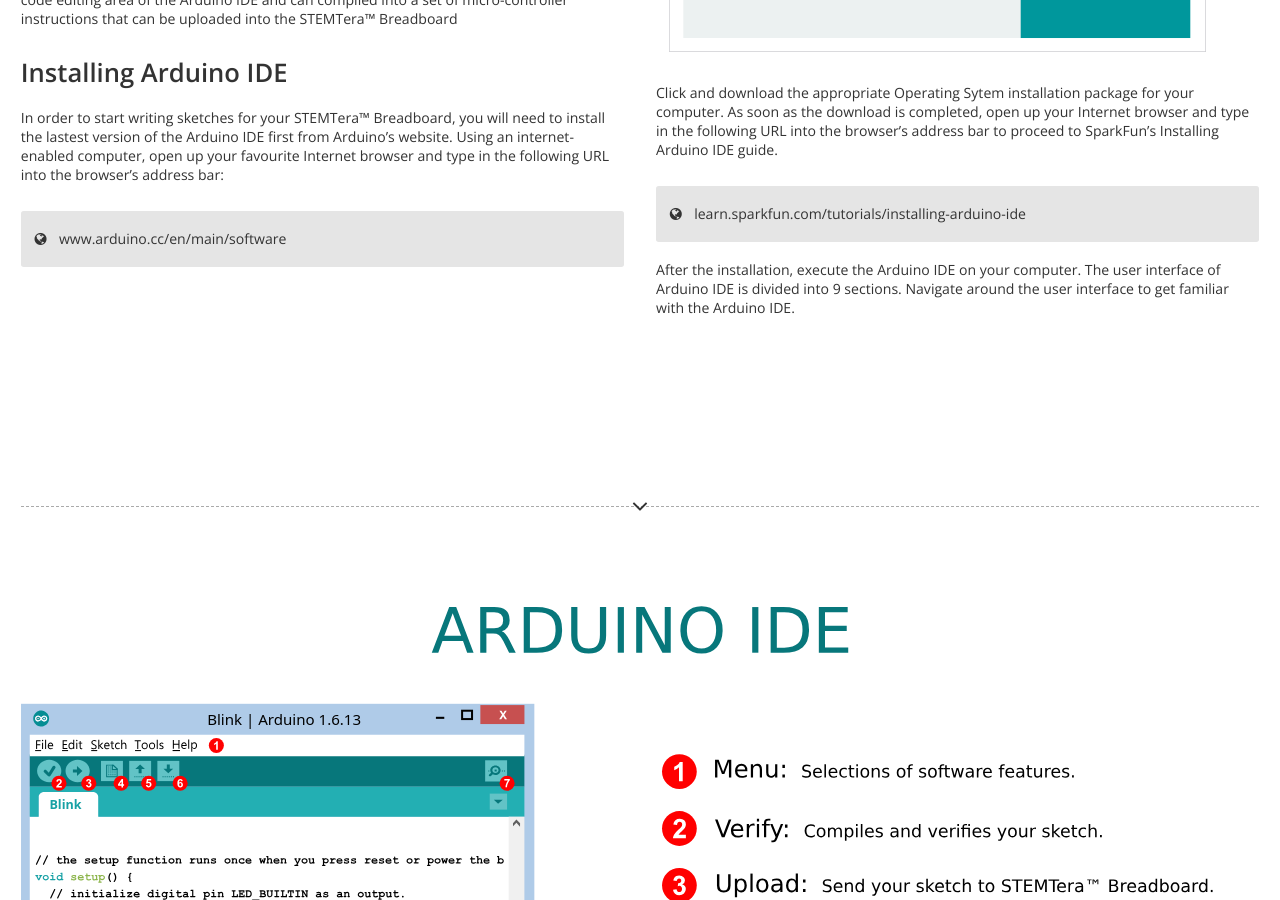
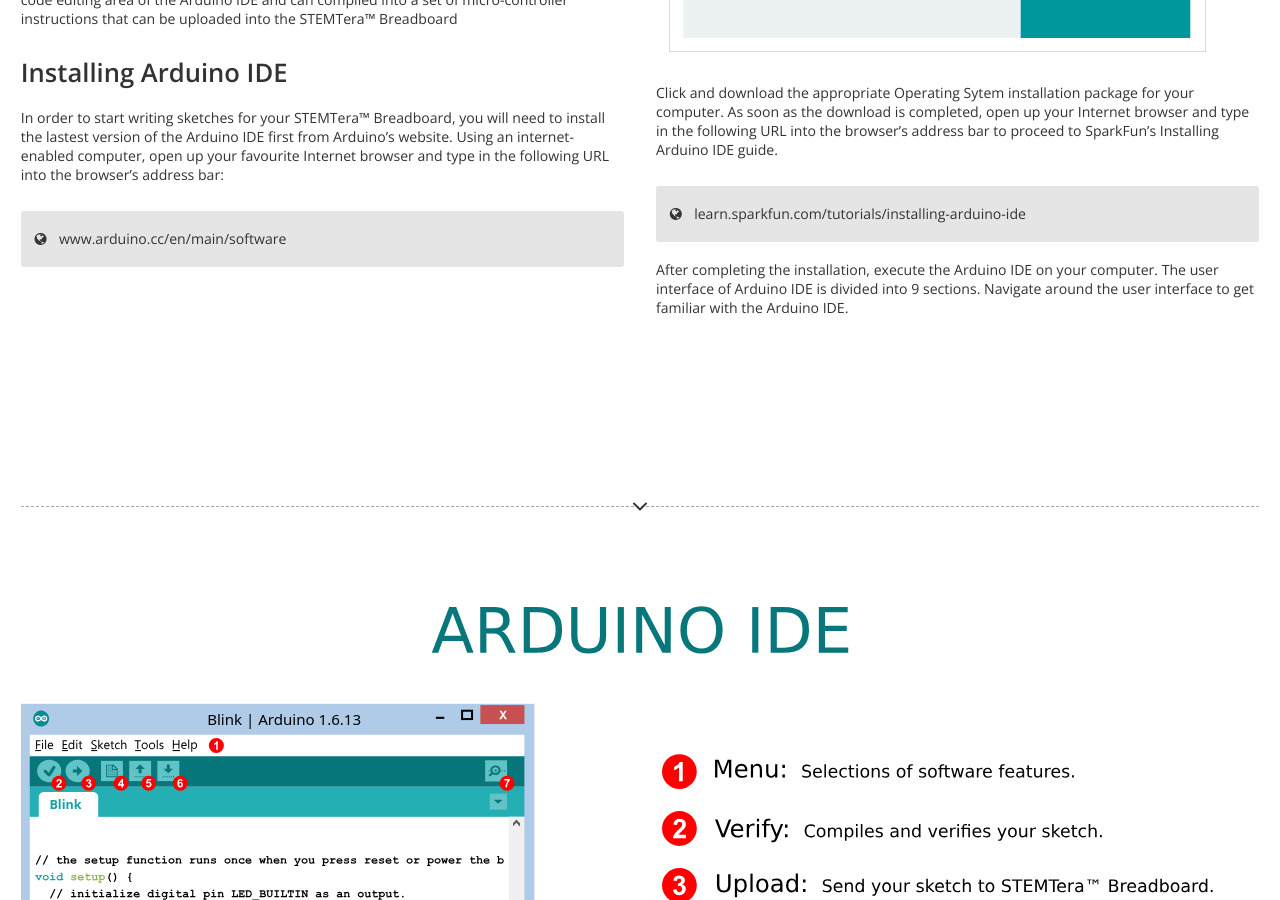
Before and after one commit to STEMTera/stemtera.github.io, a Jekyll site: the page built from en/begin/index.html, in a window 1280 px wide and 900 px high, scrolled down 3941 px. Built offline with Jekyll 4.4.1, drawn with Linux system fonts in a browser that asks for light colours; nearby versions of some CDN libraries; part of the change alters nothing that is shown.

```diff
--- a/_includes/header.html
+++ b/_includes/header.html
@@ -17,14 +17,14 @@
 <meta property="og:type" content="article" />
 <meta property="og:title" content="{{ page.title | replace: site.stmb_key , site.stmb }}" />
 <meta property="og:description" content="{{ page.description | replace: site.stmb_key , site.stmb }}" />
-<meta property="og:image" content="{{ site.url }}{{ site.img_path }}/{{ page.category }}/{{ page.cover_image }}" />
+<meta property="og:image" content="{{ site.url }}/{{ page.lang }}/{{ page.category }}/img/{{ page.cover_image }}" />
 <meta property="fb:app_id" content="{{ site.facebook_app_id }}"/>
 <meta name="twitter:card" content="summary_large_image">
 <meta name="twitter:site" content="@{{ site.twitter_username }}">
 <meta name="twitter:title" content="{{ page.title | replace: site.stmb_key , site.stmb }}">
 <meta name="twitter:description" content="{{ page.description | replace: site.stmb_key , site.stmb }}">
 <meta name="twitter:creator" content="@{{ page.twitter_username }}">
-<meta name="twitter:image" content="{{ site.url }}{{ site.img_path }}/{{ page.category }}/{{ page.cover_image }}">
+<meta name="twitter:image" content="{{ site.url }}/{{ page.lang }}/{{ page.category }}/img/{{ page.cover_image }}">
 <meta name="twitter:domain" content="{{ site.domain }}">
 <meta name="description" content="{{ page.description | replace: site.stmb_key , site.stmb }}">
 <title>{{ page.title | replace: site.stmb_key , site.stmb }}</title>
--- a/en/begin/_posts/2000-01-03-software.md
+++ b/en/begin/_posts/2000-01-03-software.md
@@ -34,4 +34,4 @@ Click and download the appropriate Operating Sytem installation package for your
 [learn.sparkfun.com/tutorials/installing-arduino-ide](https://learn.sparkfun.com/tutorials/installing-arduino-ide)
 {: .browser }
 
-After the installation, execute the Arduino IDE on your computer. The user interface of Arduino IDE is divided into 9 sections. Navigate around the user interface to get familiar with the Arduino IDE.
+After completing the installation, execute the Arduino IDE on your computer. The user interface of Arduino IDE is divided into 9 sections. Navigate around the user interface to get familiar with the Arduino IDE.
```
